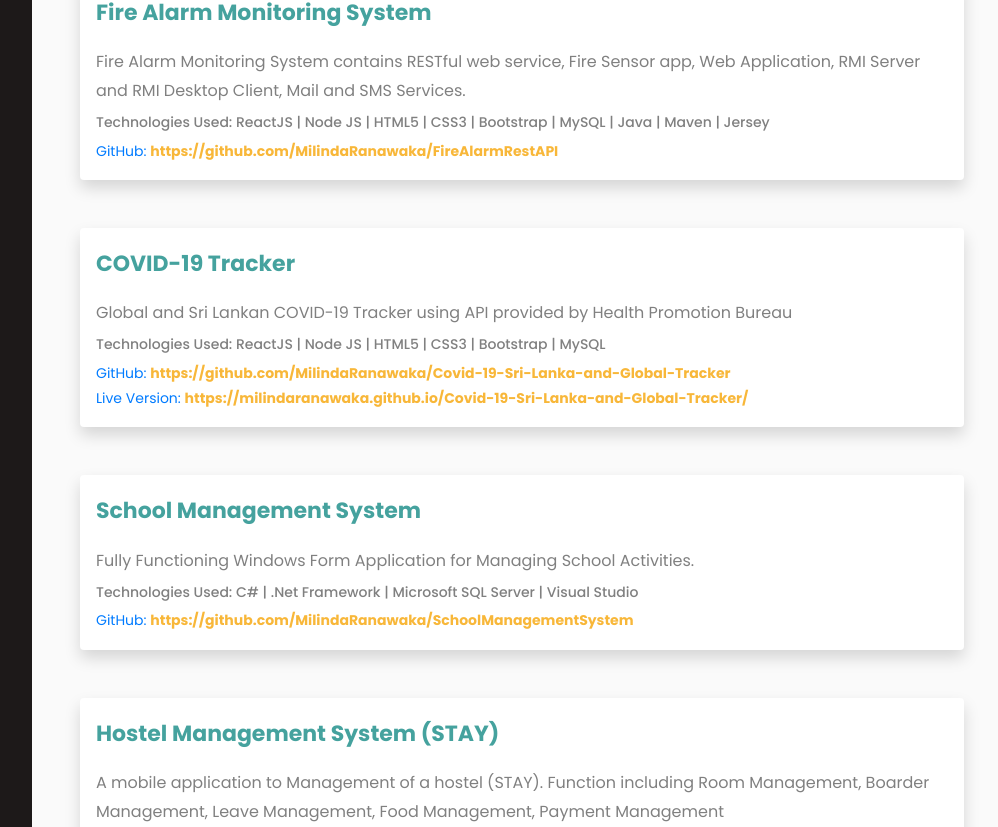
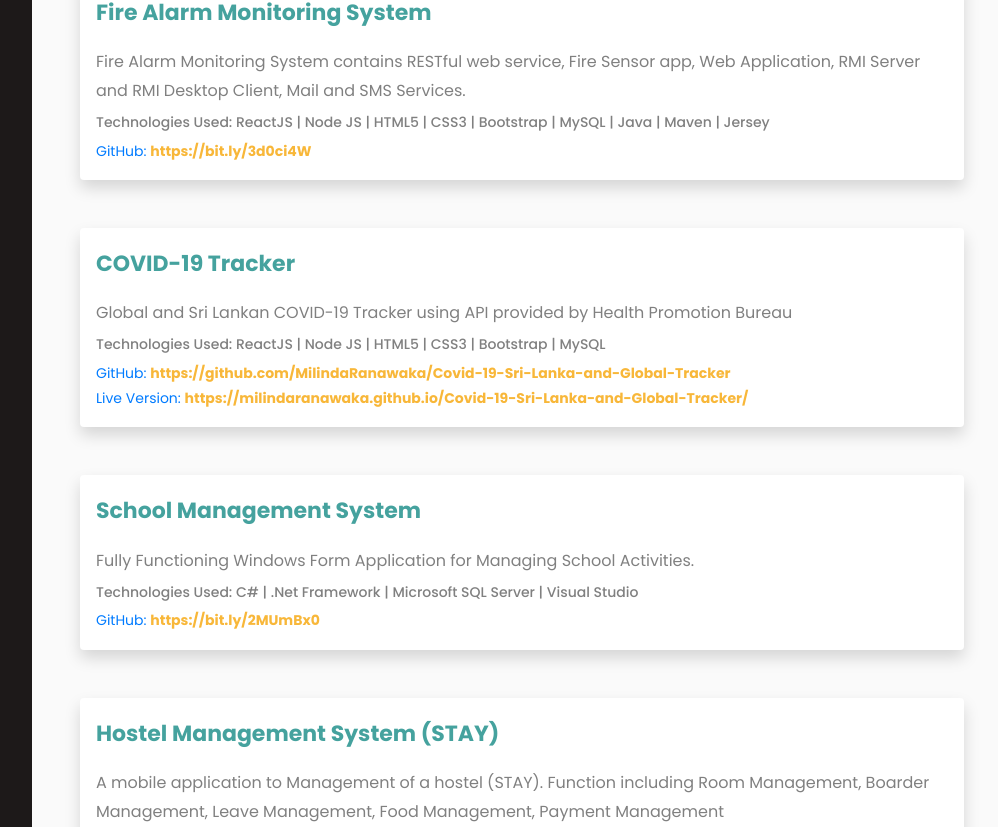
Before and after one commit to MilindaRanawaka/me, a React (Create React App) app: page /projects in a window 1280 px wide. Shown: the part 515-1342 px from the top of the page, without its empty margins (268-1266 px from the left). Built offline with nearby package versions, Linux system fonts and the light colour scheme.

Commit message:
Update 1.1

```diff
--- a/src/Components/Project/Project.js
+++ b/src/Components/Project/Project.js
@@ -17,7 +17,7 @@ export default class Project extends Component {
                     title={"Fire Alarm Monitoring System"}
                     desc={"Fire Alarm Monitoring System contains RESTful web service, Fire Sensor app, Web Application, RMI Server and RMI Desktop Client, Mail and SMS Services."}
                     tech={"ReactJS | Node JS | HTML5 | CSS3 | Bootstrap | MySQL | Java | Maven | Jersey"}
-                    gitLink={"https://github.com/MilindaRanawaka/FireAlarmRestAPI"}
+                    gitLink={"https://bit.ly/3d0ci4W"}
                 />
                 <ProjectDiv
                     title={"COVID-19 Tracker"}
@@ -30,7 +30,7 @@ export default class Project extends Component {
                     title={"School Management System"}
                     desc={"Fully Functioning Windows Form Application for Managing School Activities."}
                     tech={"C# | .Net Framework | Microsoft SQL Server | Visual Studio "}
-                    gitLink={"https://github.com/MilindaRanawaka/SchoolManagementSystem"}
+                    gitLink={"https://bit.ly/2MUmBx0"}
                 />
                 <ProjectDiv
                     title={"Hostel Management System (STAY)"}
```
